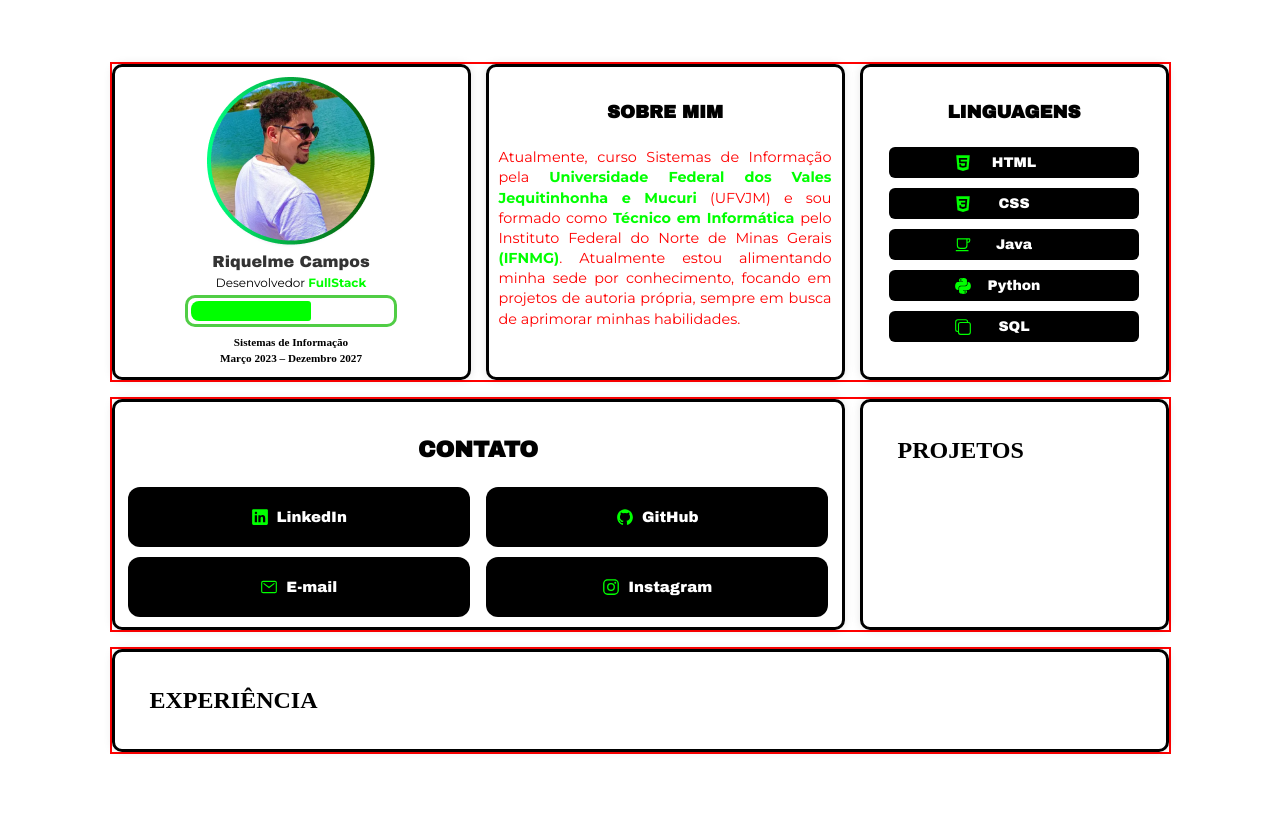
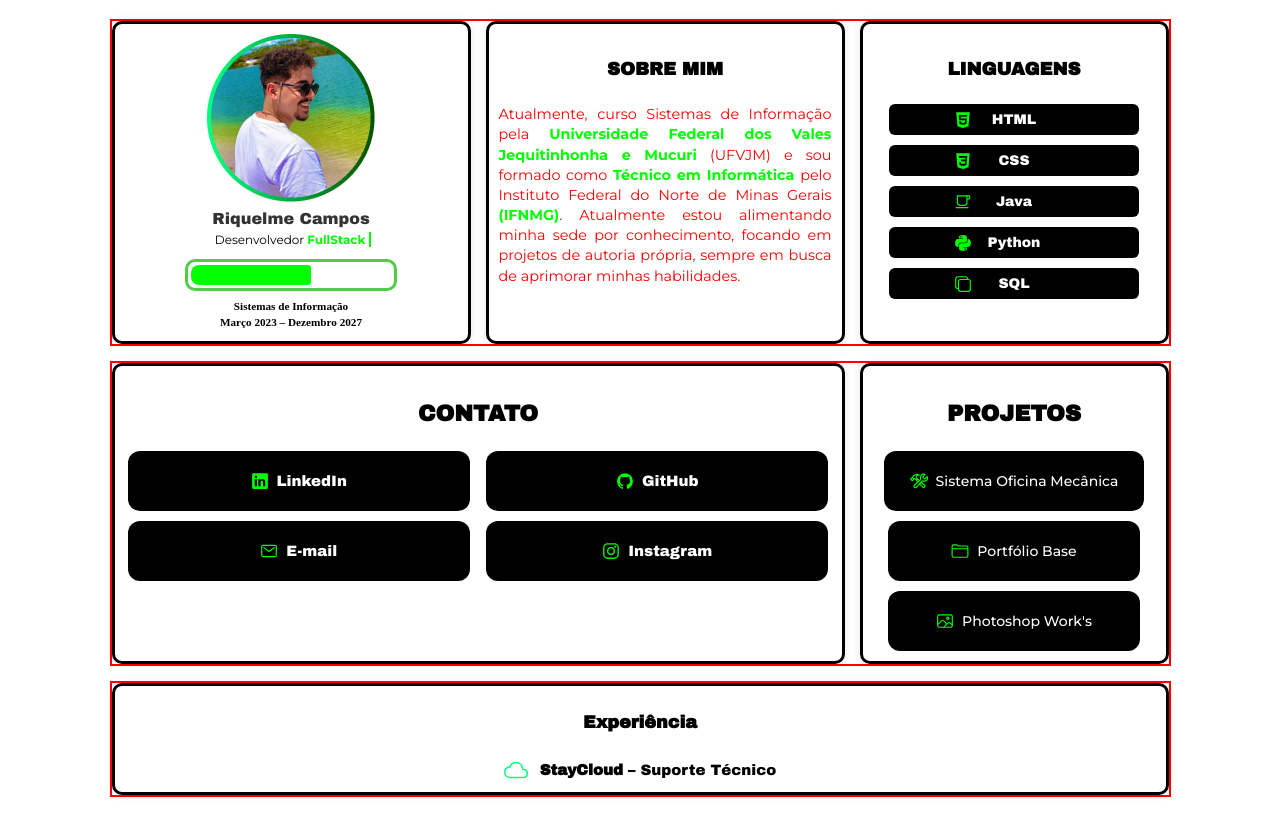
Before and after one commit to rickcamposs/Portfolio, a plain HTML site: page refactor.html in a window 1280 px wide. Drawn offline with nearby package versions, Linux system fonts and the light colour scheme.

Commit message:
Finalizado - Alterar cores

```diff
--- a/refactor.css
+++ b/refactor.css
@@ -77,6 +77,32 @@ main {
   color: black;
   text-align: center;
   margin: 5px;
+
+  width: 0;
+  white-space: nowrap;
+  overflow: hidden;
+  display: inline-block;
+
+  border-right: 2px solid #00ff00;
+  animation:
+    digita 3.7s steps(26) forwards,
+    cursor 0.7s steps(1) infinite;
+}
+
+@keyframes digita {
+  from {
+    width: 0
+  }
+
+  to {
+    width: 20ch;
+  }
+}
+
+@keyframes cursor {
+  50% {
+    border-color: transparent;
+  }
 }
 
 #progress-bar {
@@ -95,7 +121,17 @@ main {
   height: 100%;
   background-color: #00ff00;
   border-radius: 8px 3px 3px 8px;
+  animation: loading 3.5s ease-in-out forwards;
+}
 
+@keyframes loading {
+  from {
+    width: 0%;
+  }
+
+  to {
+    width: 60%;
+  }
 }
 
 .faculdade {
@@ -105,6 +141,20 @@ main {
   text-align: center;
   margin-top: 0.5rem;
   line-height: 1.4;
+  animation: surgir 4s ease-out 0.2s forwards;
+}
+
+@keyframes surgir {
+  from {
+    opacity: 0;
+    transform: translateY(20px);
+  }
+
+  to {
+    opacity: 1;
+    transform: translateY(0);
+  }
+
 }
 
 .verde {
@@ -237,16 +287,14 @@ p.sobre {
   gap: 8px;
   justify-content: center;
   min-width: 290px;
-  transition: border 0.2s ease-in-out, transform 0.2s ease-in-out;
+  transition: transform 0.03s, ease-in-out;
 }
 
-/* Efeito hover quando passar na caixa toda */
 .link-container:hover {
   border: 1.5px solid #1ec51e;
   transform: scale(1.05);
 }
 
-/* Estilo do link (sem pointer) */
 .link-container a {
   display: flex;
   align-items: center;
@@ -255,16 +303,14 @@ p.sobre {
   font-size: 15px;
   font-weight: 100;
   text-decoration: none;
-  pointer-events: none; /* Desativa clique geral */
+  pointer-events: none;
 }
 
-/* Ícone */
 .link-container ion-icon {
   color: #00ff00;
   font-size: 18px;
 }
 
-/* Texto do link — apenas aqui é clicável */
 .link-container .texto-link {
   pointer-events: auto;
   color: white;
@@ -278,7 +324,7 @@ p.sobre {
 
 .contato a .texto-link {
   color: white;
-  pointer-events: auto; /* Reativa clique só no texto */
+  pointer-events: auto;
   transition: color 0.2s ease-in-out;
 }
 
@@ -291,23 +337,169 @@ p.sobre {
   font-size: 18px;
 }
 
+/* Fim Card 4 CONTATO*/
 
-
-/* Fim Card 4 CONTATO*/
+/* Card 5 Projetos*/
 
 .projetos {
   width: 283px;
   display: flex;
   flex-direction: column;
+  text-align: center;
+  margin: 0;
+  font-family: 'Archivo Black', sans-serif;
+  font-size: 15px;
+  background-color: transparent;
 }
+
+.projetos ul {
+  list-style: none;
+  padding: 0;
+  margin: 0;
+  width: 100%;
+  display: flex;
+  flex-direction: column;
+  gap: 10px;
+  align-items: center;
+}
+
+.projetos li {
+  color: #000;
+  display: block;
+  justify-content: center;
+  align-items: center;
+}
+
+.projetos a {
+  text-decoration: none;
+  color: #000;
+  font-family: 'Montserrat', sans-serif;
+  font-weight: 500;
+  font-size: 14px;
+  display: flex;
+  align-items: center;
+  gap: 8px;
+  width: 100%;
+  justify-content: center;
+
+  pointer-events: none;
+}
+
+.projetos a span {
+  color: white;
+}
+
+.links-projetos {
+  background-color: #000;
+  border-radius: 12px;
+  border: 1.5px solid transparent;
+  padding: 20px 25px;
+  display: flex;
+  align-items: center;
+  justify-content: center;
+  min-width: 200px;
+  color: white;
+  transition: border 0.2s ease-in-out, transform 0.2s ease-in-out;
+  gap: 8px;
+}
+
+.projetos ion-icon {
+  color: #00ff00;
+  font-size: 18px;
+}
+.projetos a .links-projetos {
+  color: white;
+  pointer-events: auto;
+  transition: color 0.2s ease-in-out;
+}
+
+.projetos a .links-projetos:hover {
+  color: #00ff00;
+}
+
+.projetos a .links-projetos:hover {
+    color: #00ff00;
+    border: 1.5px solid #1ec51e;
+    transform: scale(1.05);
+}
+
+.projetos li:hover span {
+  color: #00ff00;
+}
+
+.projetos ul li a:hover {
+  color: #00ff00;
+}
+
+/* Fim Card 5 Projetos*/
+
+/* Card 6 Experiência*/
 
 .experiencia {
   width: 1057px;
+  display: flex;
+  flex-direction: column;
+  text-align: center;
+  margin: 0;
+  font-family: 'Archivo Black', sans-serif;
+  font-size: 15px;
+  background-color: transparent;
+  color: black; /* alterar a cor para ver após terminar #00ff00 */
 }
 
-.aaaa {
-  /* padding: 10px; */
+.experiencia a {
+  color: #000;
+  text-decoration: none;
 }
+
+.experiencia ion-icon {
+  color: #00ff00;
+  display: inline-block;
+}
+
+.experiencia-item {
+  display: flex;
+  align-items: center;
+  justify-content: center;
+  gap: 12px;
+  margin-top: 8px;
+  color: black;
+}
+
+.experiencia-item ion-icon {
+  font-size: 24px;
+  color: #00ff80;
+  vertical-align: middle;
+}
+
+.experiencia ion-icon {
+  display: inline-block;
+  animation: balancar 1s ease-in-out infinite;
+}
+
+@keyframes balancar {
+  0% {
+    transform: rotate(0deg);
+  }
+
+  25% {
+    transform: rotate(7deg);
+  }
+
+  50% {
+    transform: rotate(0deg);
+  }
+
+  75% {
+    transform: rotate(-7deg);
+  }
+
+  100% {
+    transform: rotate(8deg);
+  }
+}
+
+/* Fim Card 6 Experiência*/
 
 h2 {
   margin: 25px;
--- a/refactor.html
+++ b/refactor.html
@@ -102,11 +102,43 @@
             </div>
             <div class="card projetos">
                 <h2>PROJETOS</h2>
+                <ul>
+                    <li>
+                        <a href="https://github.com/rickcamposs/SistemaOficinaPOO" target="_blank">
+                            <div class="links-projetos">
+                                <ion-icon name="construct-outline"></ion-icon>
+                                <span>Sistema Oficina Mecânica</span>
+                            </div>
+                        </a>
+                    </li>
+                    <li>
+                        <a href="https://github.com/rickcamposs/Portf-lio" target="_blank">
+                            <div class="links-projetos">
+                                <ion-icon name="folder-outline"></ion-icon>
+                                <span>Portfólio Base</span>
+                            </div>
+                        </a>
+                    </li>
+                    <li>
+                        <a href="https://github.com/rickcamposs/projeto3" target="_blank">
+                            <div class="links-projetos">
+                                <ion-icon name="image-outline"></ion-icon>
+                                <span>Photoshop Work's</span>
+                            </div>
+                        </a>
+                    </li>
+                </ul>
             </div>
+
         </div>
         <div class="container">
             <div class="card experiencia">
-                <h2>EXPERIÊNCIA</h2>
+                <h3>Experiência</h3>
+            <div class="experiencia-item">
+                <ion-icon name="cloud-outline"></ion-icon>
+                <span><strong><a href="https://lp.staycloud.com.br/" target="_blank">StayCloud</a></strong> – Suporte
+                    Técnico</span>
+            </div>
             </div>
         </div>
     </main>
```
